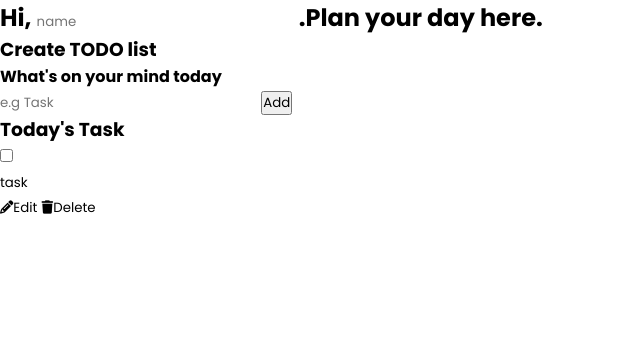
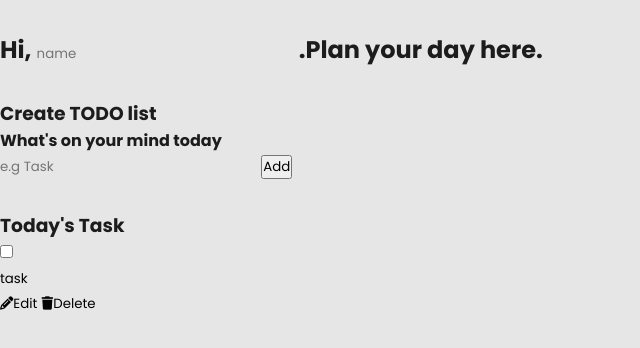
Before and after one commit to leonelta/JS-stutern, a plain HTML site: page todolist_ass/index.html in a window 1280 px wide. Shown: the whole page, without its empty margins (0-640 px from the left). Drawn offline with Linux system fonts and the light colour scheme.

Commit message:
styling the section and body tag

```diff
--- a/todolist_ass/css/style.css
+++ b/todolist_ass/css/style.css
@@ -12,3 +12,12 @@ input[type="text"], button{
     background: none;
     cursor: initial;
 }
+
+body{
+    background: rgb(230, 230, 230);
+    color: rgb(29, 28, 28);
+}
+
+section{
+    margin-top: 2rem;
+}
```
